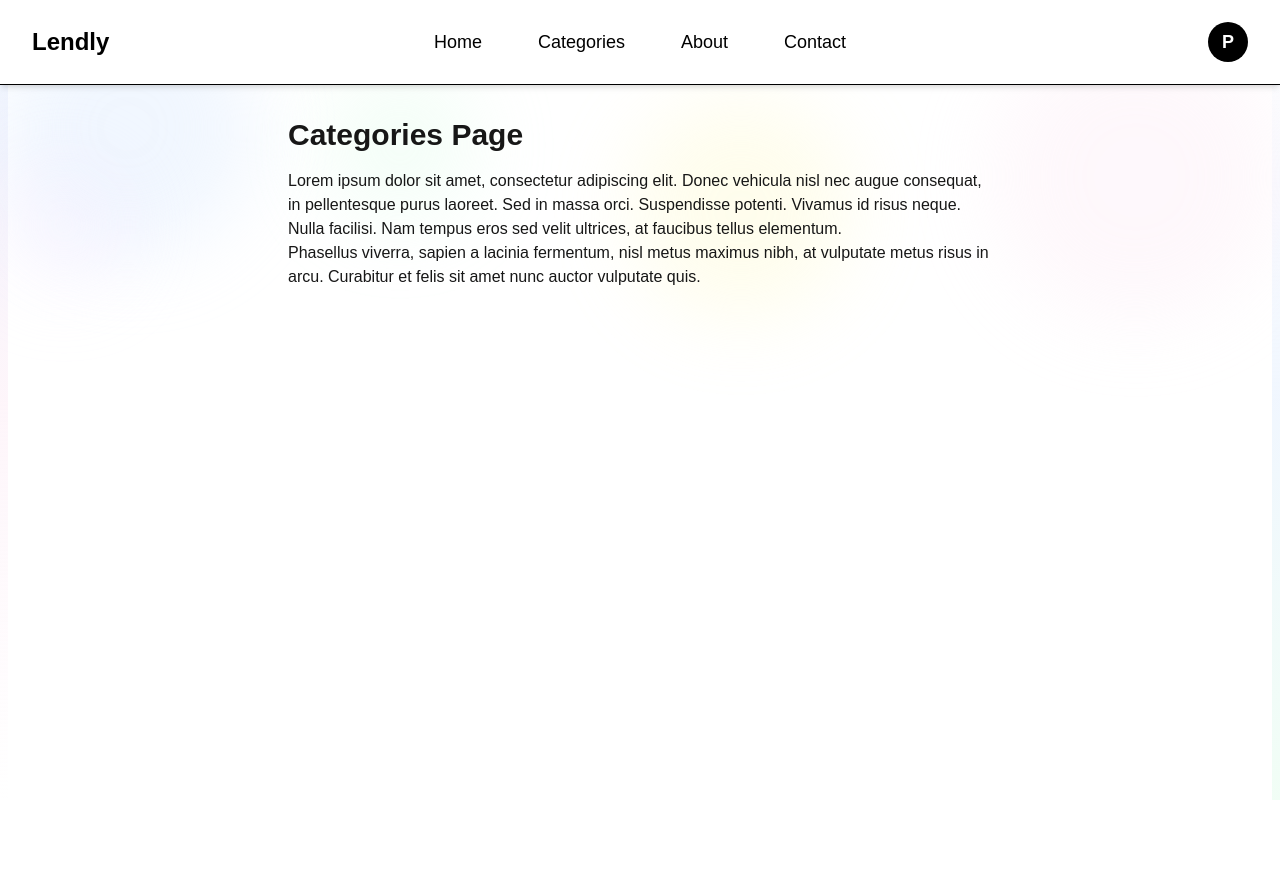
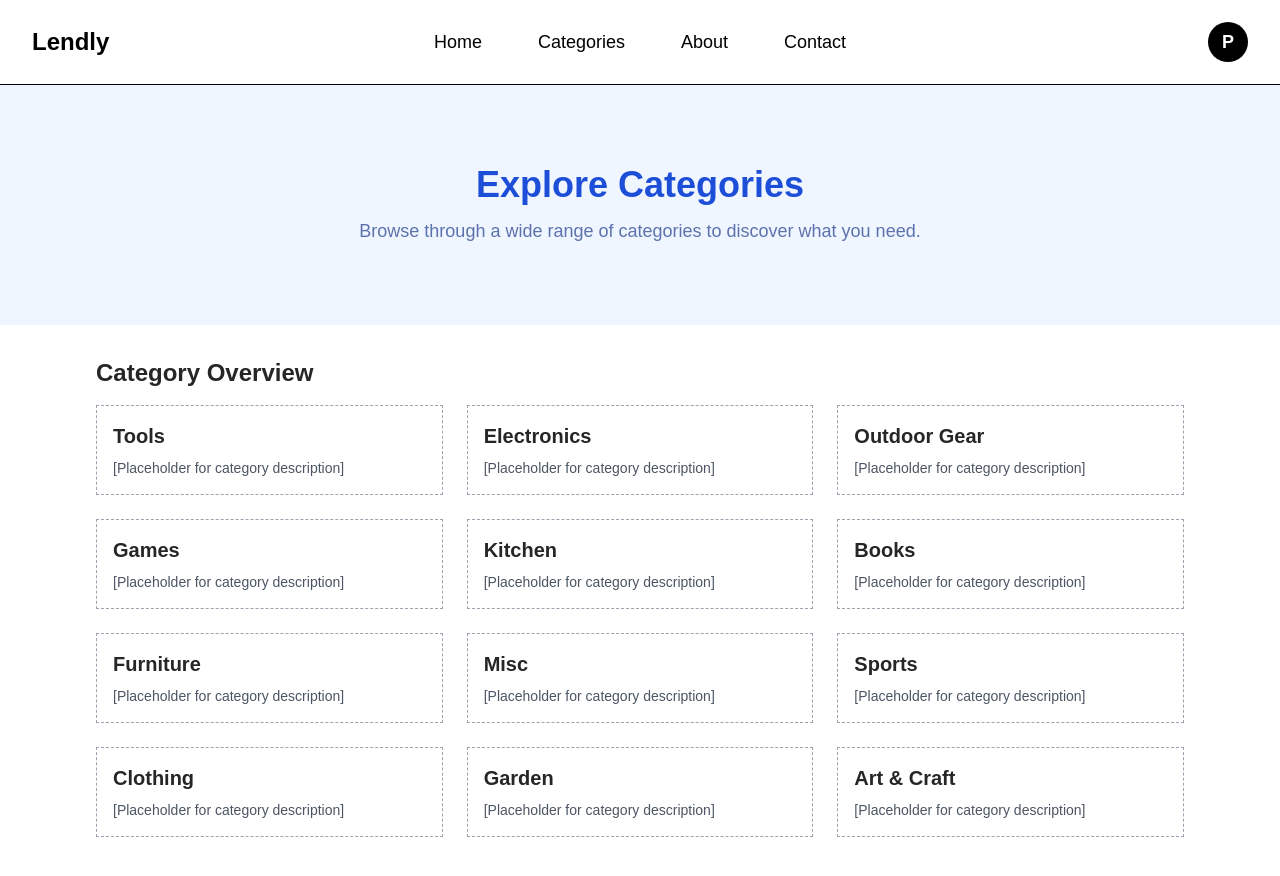
Before and after one commit to Abheerraj/nextjstemp, a Next.js app: page /categories in a window 1280 px wide. Shown: the top 876 px of the page. Before the commit the page ends 800 px from the top, so only its background shows below. Built offline with nearby package versions, Linux system fonts and the light colour scheme.

Commit message:
jul 22 2025
more design for tabs

```diff
--- a/app/about/page.tsx
+++ b/app/about/page.tsx
@@ -2,11 +2,36 @@
 
 export default function About() {
   return (
-    <div className="p-8 max-w-3xl mx-auto">
-      <h1 className="text-3xl font-bold mb-4">About Lendly</h1>
-      <p>
-        Welcome to Lendly’s About page. Here we share our mission and vision—helping generous neighbors connect, share, and save.
-      </p>
+    <div className="min-h-screen bg-white text-neutral-800 font-inter">
+      {/* Hero Section with Similar Background */}
+      <section
+        className="py-20 px-6 text-center"
+        style={{ backgroundColor: "#f0f6ff" }}
+      >
+        <h1 className="text-3xl sm:text-4xl font-semibold mb-3 text-blue-700">
+          About Lendly
+        </h1>
+        <p className="text-base sm:text-lg max-w-xl mx-auto text-blue-900/70">
+          Welcome to Lendly’s About page. Here we share our mission and vision —
+          helping generous neighbors connect, share, and save.
+        </p>
+      </section>
+
+      {/* Additional Content Section */}
+      <section className="p-8 max-w-3xl mx-auto">
+        <h2 className="text-2xl font-bold mb-4">Our Journey</h2>
+        <p className="mb-4">
+          Lorem ipsum dolor sit amet, consectetur adipiscing elit. Curabitur vel
+          scelerisque mauris, non egestas tellus. Praesent nec nibh ac leo
+          faucibus dapibus. Donec vehicula nisl nec augue consequat, in
+          pellentesque purus laoreet.
+        </p>
+        <p>
+          Suspendisse potenti. Vivamus id risus neque. Nulla facilisi. Nam tempus
+          eros sed velit ultrices, at faucibus tellus elementum. Learn more about
+          how we connect communities and foster sharing.
+        </p>
+      </section>
     </div>
   );
 }
--- a/app/categories/page.tsx
+++ b/app/categories/page.tsx
@@ -1,13 +1,67 @@
+"use client";
+
+import { useState } from "react";
+
 export default function CategoriesPage() {
+  const categories = [
+    "Tools",
+    "Electronics",
+    "Outdoor Gear",
+    "Games",
+    "Kitchen",
+    "Books",
+    "Furniture",
+    "Misc",
+    "Sports",
+    "Clothing",
+    "Garden",
+    "Art & Craft",
+  ];
+
+  // Track the currently active/selected category
+  const [activeCategory, setActiveCategory] = useState<string | null>(null);
+
+  const handleCategoryClick = (category: string) => {
+    setActiveCategory(category);
+  };
+
   return (
-    <div className="p-8 max-w-3xl mx-auto">
-      <h1 className="text-3xl font-bold mb-4">Categories Page</h1>
-      <p>
-        Lorem ipsum dolor sit amet, consectetur adipiscing elit. Donec vehicula nisl nec augue consequat, in pellentesque purus laoreet. Sed in massa orci. Suspendisse potenti. Vivamus id risus neque. Nulla facilisi. Nam tempus eros sed velit ultrices, at faucibus tellus elementum.
-      </p>
-      <p>
-        Phasellus viverra, sapien a lacinia fermentum, nisl metus maximus nibh, at vulputate metus risus in arcu. Curabitur et felis sit amet nunc auctor vulputate quis.
-      </p>
+    <div className="min-h-screen bg-white text-neutral-800 font-inter">
+      {/* Hero Section */}
+      <section
+        className="py-20 px-6 text-center"
+        style={{ backgroundColor: "#f0f6ff" }}
+      >
+        <h1 className="text-3xl sm:text-4xl font-semibold mb-3 text-blue-700">
+          Explore Categories
+        </h1>
+        <p className="text-base sm:text-lg max-w-xl mx-auto text-blue-900/70">
+          Browse through a wide range of categories to discover what you need.
+        </p>
+      </section>
+
+      {/* Low Fidelity Wireframe for Categories List */}
+      <section className="p-8 max-w-6xl mx-auto">
+        <h2 className="text-2xl font-bold mb-4">Category Overview</h2>
+        <div className="grid grid-cols-1 md:grid-cols-2 lg:grid-cols-3 gap-6">
+          {categories.map((category) => {
+            const isActive = activeCategory === category;
+            return (
+              <button
+                key={category}
+                onClick={() => handleCategoryClick(category)}
+                className={`w-full text-left border border-dashed border-gray-400 p-4 transition-colors
+                            ${isActive ? "bg-blue-200" : "hover:bg-blue-50"}`}
+              >
+                <h3 className="text-xl font-semibold mb-2">{category}</h3>
+                <p className="text-sm text-gray-600">
+                  [Placeholder for category description]
+                </p>
+              </button>
+            );
+          })}
+        </div>
+      </section>
     </div>
   );
 }
--- a/app/contact/page.tsx
+++ b/app/contact/page.tsx
@@ -1,15 +1,44 @@
+"use client";
+
 export default function ContactPage() {
   return (
-    <div className="p-8 max-w-3xl mx-auto">
-      <h1 className="text-3xl font-bold mb-4">Contact Page</h1>
-      <p>
-        Lorem ipsum dolor sit amet, consectetur adipiscing elit. Nulla ut enim eget ante
-        tempus molestie. Curabitur convallis egestas nulla, at semper nulla fermentum ut.
-      </p>
-      <p>
-        Vestibulum ante ipsum primis in faucibus orci luctus et ultrices posuere cubilia curae;
-        Suspendisse potenti. Praesent finibus velit in felis aliquam, non feugiat justo consequat.
-      </p>
+    <div className="min-h-screen bg-white text-neutral-800 font-inter">
+      {/* Hero Section */}
+      <section className="py-20 px-6 text-center" style={{ backgroundColor: "#f0f6ff" }}>
+        <h1 className="text-3xl sm:text-4xl font-semibold mb-3 text-blue-700">
+          Contact Us
+        </h1>
+        <p className="text-base sm:text-lg max-w-xl mx-auto text-blue-900/70">
+          Get in touch with us using the form below or through our contact details.
+        </p>
+      </section>
+
+      {/* Low Fidelity Wireframe for Contact Form and Details */}
+      <section className="p-8 max-w-4xl mx-auto">
+        <div className="border border-dashed border-gray-400 p-6 mb-8">
+          <h2 className="text-2xl font-bold mb-4">Contact Form</h2>
+          <div className="space-y-4">
+            <div className="border border-dashed border-gray-300 p-4 text-center">
+              [Name Input Placeholder]
+            </div>
+            <div className="border border-dashed border-gray-300 p-4 text-center">
+              [Email Input Placeholder]
+            </div>
+            <div className="border border-dashed border-gray-300 p-4 text-center">
+              [Message Input Placeholder]
+            </div>
+            <div className="border border-dashed border-gray-300 p-4 text-center">
+              [Submit Button Placeholder]
+            </div>
+          </div>
+        </div>
+        <div className="border border-dashed border-gray-400 p-6">
+          <h2 className="text-2xl font-bold mb-4">Contact Details</h2>
+          <p className="mb-2">Address: 1234 Lendly Street, Sharing City, Country</p>
+          <p className="mb-2">Phone: (123) 456-7890</p>
+          <p>Email: info@lendly.com</p>
+        </div>
+      </section>
     </div>
   );
 }
--- a/app/layout.tsx
+++ b/app/layout.tsx
@@ -1,7 +1,7 @@
 import type { Metadata } from "next";
 import { Geist, Geist_Mono } from "next/font/google";
 import "./globals.css";
-import NavigationBar from "./components/NavigationBar"; // import your new component
+import NavigationBar from "./components/NavigationBar";
 
 const geistSans = Geist({
   variable: "--font-geist-sans",
@@ -23,23 +23,14 @@ export default function RootLayout({
 }: Readonly<{ children: React.ReactNode }>) {
   return (
     <html lang="en">
-      <body
-        className={`${geistSans.variable} ${geistMono.variable} antialiased relative`}
-      >
+      <body className={`${geistSans.variable} ${geistMono.variable} antialiased relative`}>
         {/* Persistent Navigation Bar */}
         <NavigationBar />
 
         {/* Render Page-specific Content */}
         <main>{children}</main>
 
-        {/* Global Background Blobs & Gradients */}
-        <div className="fixed left-0 top-0 h-full w-2 bg-gradient-to-b from-blue-100 via-pink-100 to-transparent opacity-40 -z-10" />
-        <div className="fixed right-0 top-0 h-full w-2 bg-gradient-to-t from-green-100 via-blue-100 to-transparent opacity-40 -z-10" />
-        <div className="absolute top-0 left-0 w-64 h-64 bg-blue-100 rounded-full blur-2xl opacity-40 -z-10" />
-        <div className="absolute bottom-0 right-0 w-72 h-72 bg-pink-100 rounded-full blur-2xl opacity-30 -z-10" />
-        <div className="absolute top-24 right-1/3 w-56 h-56 bg-yellow-100 rounded-full blur-2xl opacity-30 -z-10" />
-        <div className="absolute bottom-24 left-1/4 w-40 h-40 bg-green-100 rounded-full blur-2xl opacity-30 -z-10" />
-        <div className="absolute top-1/2 left-0 w-32 h-32 bg-purple-100 rounded-full blur-2xl opacity-30 -z-10" />
+        {/* Removed Global Background Blobs & Gradients */}
       </body>
     </html>
   );
```
